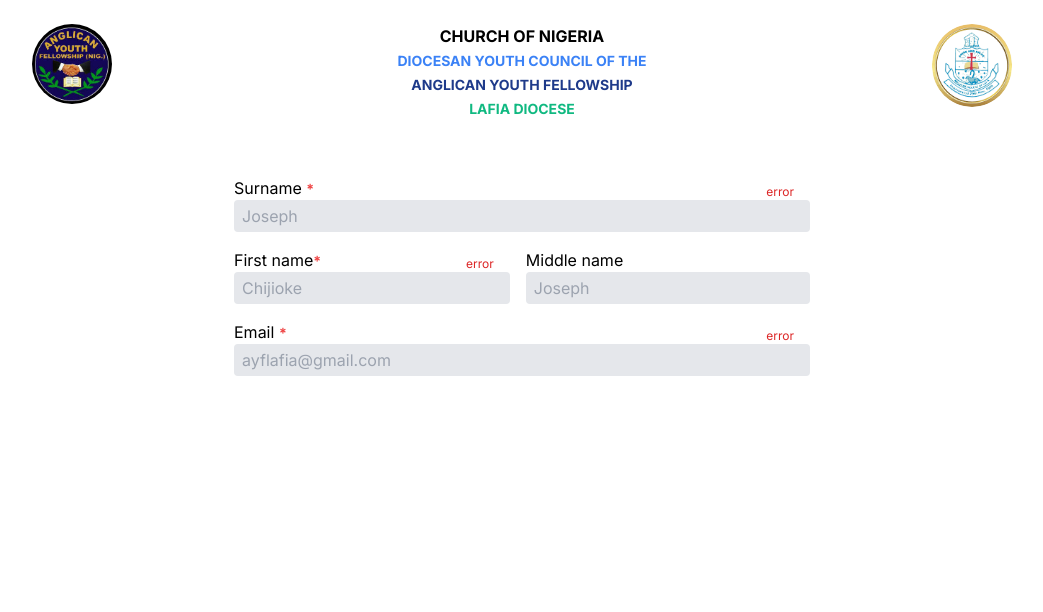
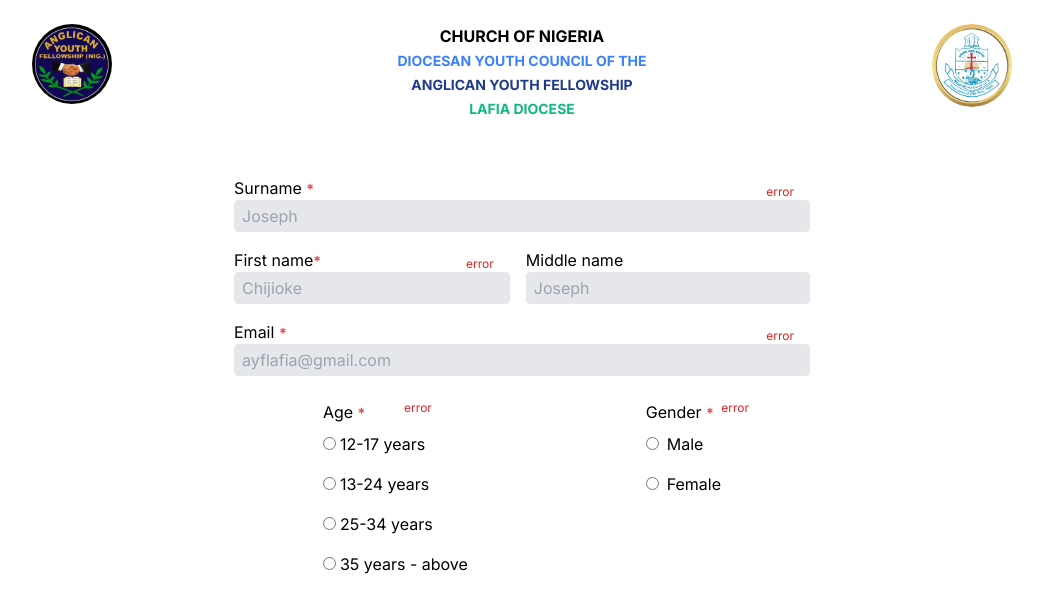
Before and after one commit to Emiraell/registration_form, a Next.js app: page /form in a window 1280 px wide. Shown: the top 612 px of the page, without its empty margins (118-1161 px from the left). Built offline with nearby package versions, Linux system fonts and the light colour scheme.

Commit message:
add: age and gender component

```diff
--- /dev/null
+++ b/src/app/components/form_fields/AgeGender.tsx
@@ -0,0 +1,46 @@
+export default function AgeGender() {
+  const ages: string[] = [
+    "12-17 years",
+    "13-24 years",
+    "25-34 years",
+    "35 years - above",
+  ];
+  const genders: string[] = ["Male", "Female"];
+  return (
+    <div className="pt-6 flex justify-around items-start">
+      <div className="relative">
+        <label htmlFor="age">
+          Age <span className="text-red-500 text-sm font-bold">&#42;</span>
+        </label>
+        {ages.map((age) => (
+          <div
+            key={age}
+            className=" text-start gap-1 flex items-center gap-x- py-2"
+          >
+            <div>
+              <input value={age} name="age" type="radio" id="age" />
+            </div>
+            <div>{age}</div>
+          </div>
+        ))}
+        <p className="text-red-600 absolute top-0 right-9 text-xs">error</p>
+      </div>
+
+      <div className="relative">
+        <label htmlFor="gender">
+          Gender <span className="text-red-500 text-sm font-bold">&#42;</span>
+        </label>
+        {genders.map((gender) => (
+          <div key={gender} className="flex items-center py-2 gap-x-2">
+            <div>
+              <input name="gender" value={gender} type="radio" id="age" />
+            </div>
+            <div>{gender}</div>
+          </div>
+        ))}
+
+        <p className="text-red-600 absolute top-0 -right-7 text-xs">error</p>
+      </div>
+    </div>
+  );
+}
--- a/src/app/form/page.tsx
+++ b/src/app/form/page.tsx
@@ -1,9 +1,11 @@
+import AgeGender from "../components/form_fields/AgeGender";
 import Names from "../components/form_fields/Names";
 
 export default function FormPage() {
   return (
     <div className=" m-auto md:w-[60%] w-[80%] pt-14 lg:w-[45%]">
       <Names />
+      <AgeGender />
     </div>
   );
 }
```
